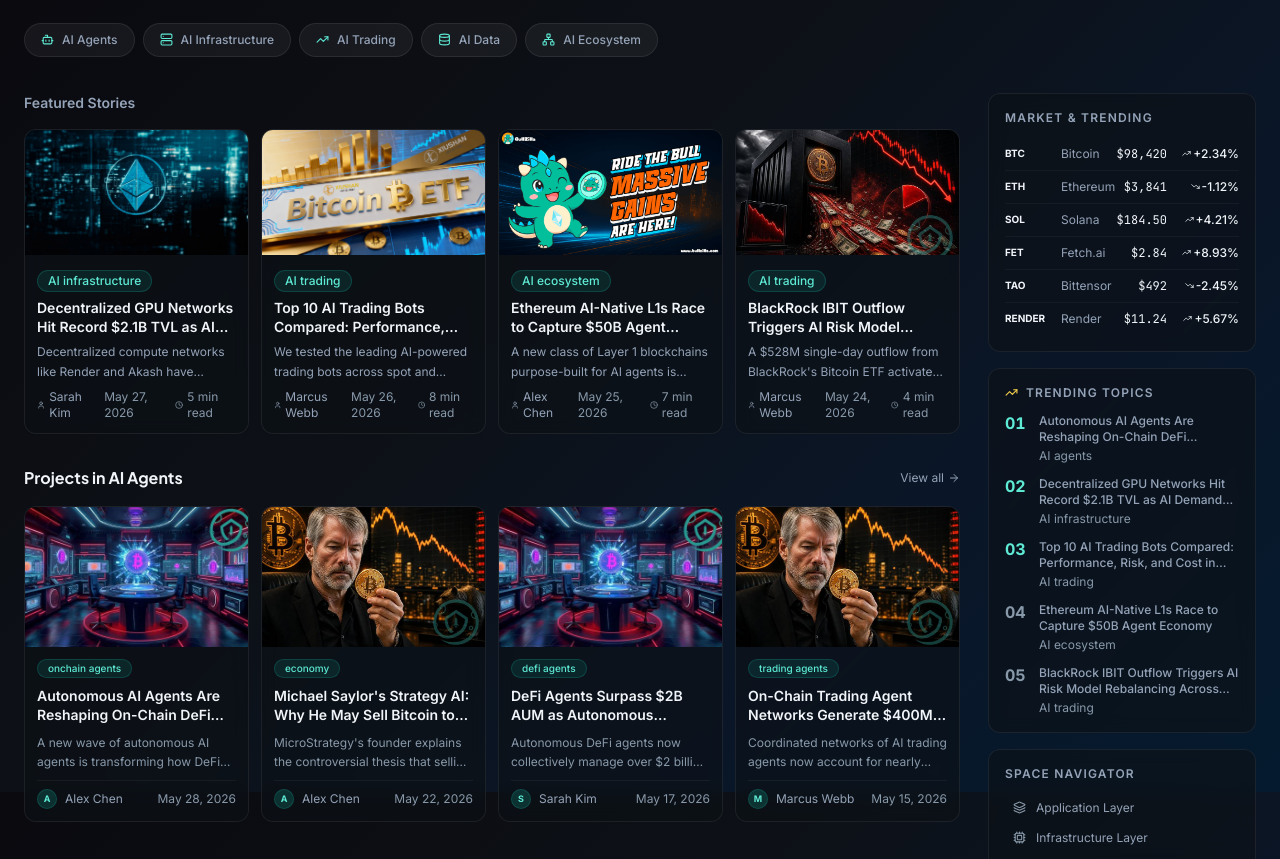
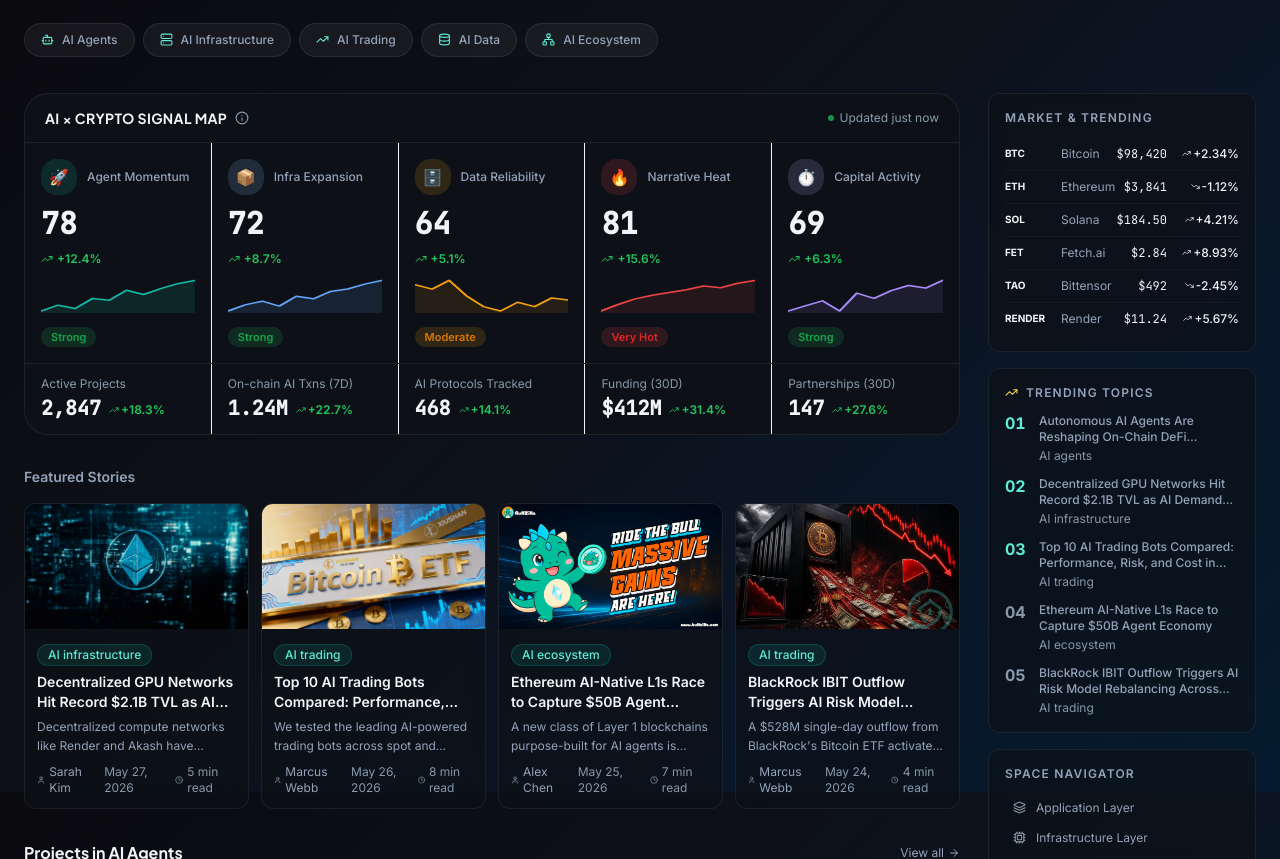
Before and after one commit to lequyn24-sudo/Aicryptocore, a Next.js app: page / in a window 1280 px wide. Shown: the part 808-1667 px from the top of the page. Built offline with nearby package versions, Linux system fonts and the light colour scheme; no server answers.

Commit message:
feat: add SignalMap component - AI x Crypto Signal Map with sparklines, 5 metrics, status badges

```diff
--- a/src/app/page.tsx
+++ b/src/app/page.tsx
@@ -3,6 +3,7 @@
 import { CategorySection } from '@/components/layout/CategorySection'
 import { ProjectsSection } from '@/components/layout/ProjectsSection'
 import { AgentEconomicsSection } from '@/components/layout/AgentEconomicsSection'
+import { SignalMap } from '@/components/layout/SignalMap'
 import { Sidebar } from '@/components/layout/Sidebar'
 import { ArticleCard } from '@/components/article/ArticleCard'
 import {
@@ -83,6 +84,9 @@
         {/* LEFT */}
         <div className="min-w-0">
 
+          {/* Signal Map */}
+          <SignalMap />
+
           {/* 4-col article grid */}
           {gridArticles.length > 0 && (
             <section className="mb-8">
--- /dev/null
+++ b/src/components/layout/SignalMap.tsx
@@ -0,0 +1,203 @@
+'use client'
+
+import { Info, TrendingUp } from 'lucide-react'
+
+// ── Sparkline data (10 points, normalised 0-100) ──
+const SPARKLINES = {
+  momentum:     [45, 52, 48, 60, 58, 70, 65, 72, 78, 82],
+  infra:        [50, 55, 58, 54, 62, 60, 66, 68, 72, 75],
+  reliability:  [70, 68, 72, 65, 60, 58, 62, 60, 64, 63],
+  narrative:    [55, 62, 68, 72, 75, 78, 82, 80, 85, 88],
+  capital:      [58, 60, 62, 58, 65, 63, 66, 68, 67, 70],
+}
+
+function Sparkline({
+  values,
+  color,
+  fillColor,
+}: {
+  values: number[]
+  color: string
+  fillColor: string
+}) {
+  const W = 90; const H = 36
+  const min = Math.min(...values); const max = Math.max(...values)
+  const range = max - min || 1
+  const pts = values.map((v, i) => {
+    const x = (i / (values.length - 1)) * W
+    const y = H - ((v - min) / range) * H * 0.85 - 2
+    return `${x.toFixed(1)},${y.toFixed(1)}`
+  })
+  const area = `M${pts[0]} ${pts.join(' L')} L${W},${H} L0,${H} Z`
+  const line = `M${pts.join(' L')}`
+  return (
+    <svg viewBox={`0 0 ${W} ${H}`} className="w-full h-9" preserveAspectRatio="none">
+      <path d={area} fill={fillColor} />
+      <path d={line} fill="none" stroke={color} strokeWidth="1.5" strokeLinecap="round" strokeLinejoin="round" />
+    </svg>
+  )
+}
+
+const STATUS_STYLES: Record<string, { label: string; bg: string; text: string }> = {
+  strong:   { label: 'Strong',   bg: 'rgba(34,197,94,0.15)',  text: '#16a34a' },
+  moderate: { label: 'Moderate', bg: 'rgba(245,158,11,0.15)', text: '#d97706' },
+  very_hot: { label: 'Very Hot', bg: 'rgba(239,68,68,0.15)',  text: '#dc2626' },
+}
+
+const SIGNALS = [
+  {
+    key: 'momentum',
+    icon: '🚀',
+    iconBg: 'rgba(20,184,166,0.15)',
+    label: 'Agent Momentum',
+    value: 78,
+    change: '+12.4%',
+    status: 'strong',
+    color: '#14B8A6',
+    fillColor: 'rgba(20,184,166,0.12)',
+  },
+  {
+    key: 'infra',
+    icon: '📦',
+    iconBg: 'rgba(147,197,253,0.15)',
+    label: 'Infra Expansion',
+    value: 72,
+    change: '+8.7%',
+    status: 'strong',
+    color: '#60a5fa',
+    fillColor: 'rgba(96,165,250,0.12)',
+  },
+  {
+    key: 'reliability',
+    icon: '🗄️',
+    iconBg: 'rgba(245,158,11,0.15)',
+    label: 'Data Reliability',
+    value: 64,
+    change: '+5.1%',
+    status: 'moderate',
+    color: '#f59e0b',
+    fillColor: 'rgba(245,158,11,0.10)',
+  },
+  {
+    key: 'narrative',
+    icon: '🔥',
+    iconBg: 'rgba(239,68,68,0.15)',
+    label: 'Narrative Heat',
+    value: 81,
+    change: '+15.6%',
+    status: 'very_hot',
+    color: '#ef4444',
+    fillColor: 'rgba(239,68,68,0.10)',
+  },
+  {
+    key: 'capital',
+    icon: '⏱️',
+    iconBg: 'rgba(196,181,253,0.15)',
+    label: 'Capital Activity',
+    value: 69,
+    change: '+6.3%',
+    status: 'strong',
+    color: '#a78bfa',
+    fillColor: 'rgba(167,139,250,0.10)',
+  },
+]
+
+const BOTTOM_STATS = [
+  { label: 'Active Projects',         value: '2,847', change: '+18.3%' },
+  { label: 'On-chain AI Txns (7D)',    value: '1.24M', change: '+22.7%' },
+  { label: 'AI Protocols Tracked',    value: '468',   change: '+14.1%' },
+  { label: 'Funding (30D)',            value: '$412M', change: '+31.4%' },
+  { label: 'Partnerships (30D)',       value: '147',   change: '+27.6%' },
+]
+
+export function SignalMap() {
+  return (
+    <section className="mb-8 rounded-2xl border border-glass overflow-hidden bg-surface">
+
+      {/* Header */}
+      <div className="flex items-center justify-between px-5 py-3.5 border-b border-glass">
+        <div className="flex items-center gap-2">
+          <span className="text-sm font-bold text-[var(--color-text-primary)] uppercase tracking-wide"
+            style={{ fontFamily: 'var(--font-display)' }}>
+            AI × Crypto Signal Map
+          </span>
+          <Info size={14} className="text-[var(--color-text-muted)]" />
+        </div>
+        <div className="flex items-center gap-1.5 text-xs text-[var(--color-text-muted)]">
+          <div className="w-1.5 h-1.5 rounded-full bg-[#22c55e] animate-pulse" />
+          Updated just now
+        </div>
+      </div>
+
+      {/* Signal cards */}
+      <div className="grid grid-cols-2 sm:grid-cols-3 lg:grid-cols-5 divide-x divide-y lg:divide-y-0 divide-glass">
+        {SIGNALS.map((sig) => {
+          const status = STATUS_STYLES[sig.status]
+          const data = SPARKLINES[sig.key as keyof typeof SPARKLINES]
+          return (
+            <div key={sig.key} className="p-4 flex flex-col gap-2.5">
+              {/* Icon + label */}
+              <div className="flex items-center gap-2.5">
+                <div
+                  className="w-9 h-9 rounded-xl flex items-center justify-center text-base shrink-0"
+                  style={{ background: sig.iconBg }}
+                >
+                  {sig.icon}
+                </div>
+                <span className="text-xs font-medium text-[var(--color-text-secondary)] leading-tight">
+                  {sig.label}
+                </span>
+              </div>
+
+              {/* Value */}
+              <div>
+                <span className="text-3xl font-bold text-[var(--color-text-primary)]"
+                  style={{ fontFamily: 'var(--font-mono)' }}>
+                  {sig.value}
+                </span>
+              </div>
+
+              {/* Change */}
+              <div className="flex items-center gap-1 text-xs font-semibold text-[#22c55e]">
+                <TrendingUp size={12} />
+                {sig.change}
+              </div>
+
+              {/* Sparkline */}
+              <Sparkline values={data} color={sig.color} fillColor={sig.fillColor} />
+
+              {/* Status badge */}
+              <div>
+                <span
+                  className="inline-block text-[11px] font-semibold px-2.5 py-0.5 rounded-full"
+                  style={{ background: status.bg, color: status.text }}
+                >
+                  {status.label}
+                </span>
+              </div>
+            </div>
+          )
+        })}
+      </div>
+
+      {/* Bottom stats row */}
+      <div className="grid grid-cols-2 sm:grid-cols-3 lg:grid-cols-5 divide-x divide-y lg:divide-y-0 divide-glass border-t border-glass">
+        {BOTTOM_STATS.map((stat) => (
+          <div key={stat.label} className="px-4 py-3 flex flex-col gap-0.5">
+            <span className="text-xs text-[var(--color-text-muted)]">{stat.label}</span>
+            <div className="flex items-baseline gap-2">
+              <span className="text-xl font-bold text-[var(--color-text-primary)]"
+                style={{ fontFamily: 'var(--font-mono)' }}>
+                {stat.value}
+              </span>
+              <span className="text-xs font-semibold text-[#22c55e] flex items-center gap-0.5">
+                <TrendingUp size={10} /> {stat.change}
+              </span>
+            </div>
+          </div>
+        ))}
+      </div>
+
+    </section>
+  )
+}
```
